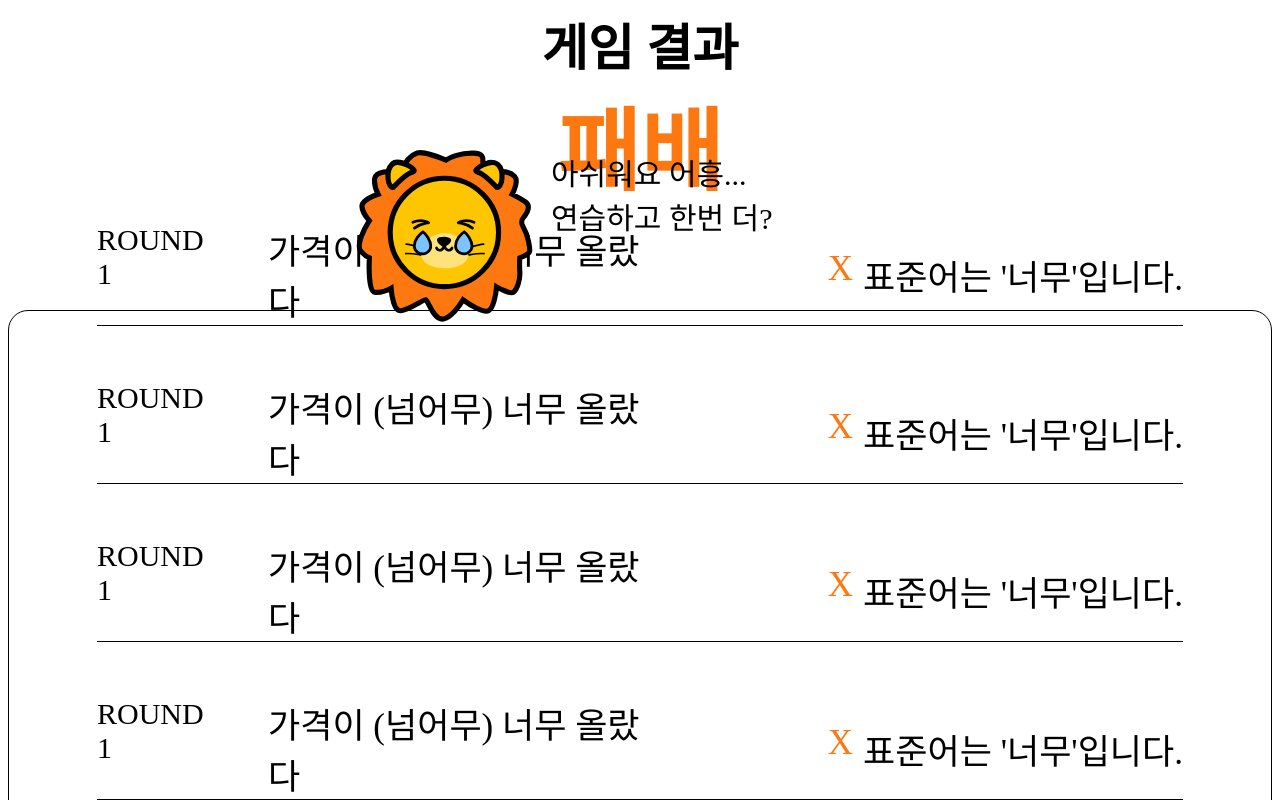
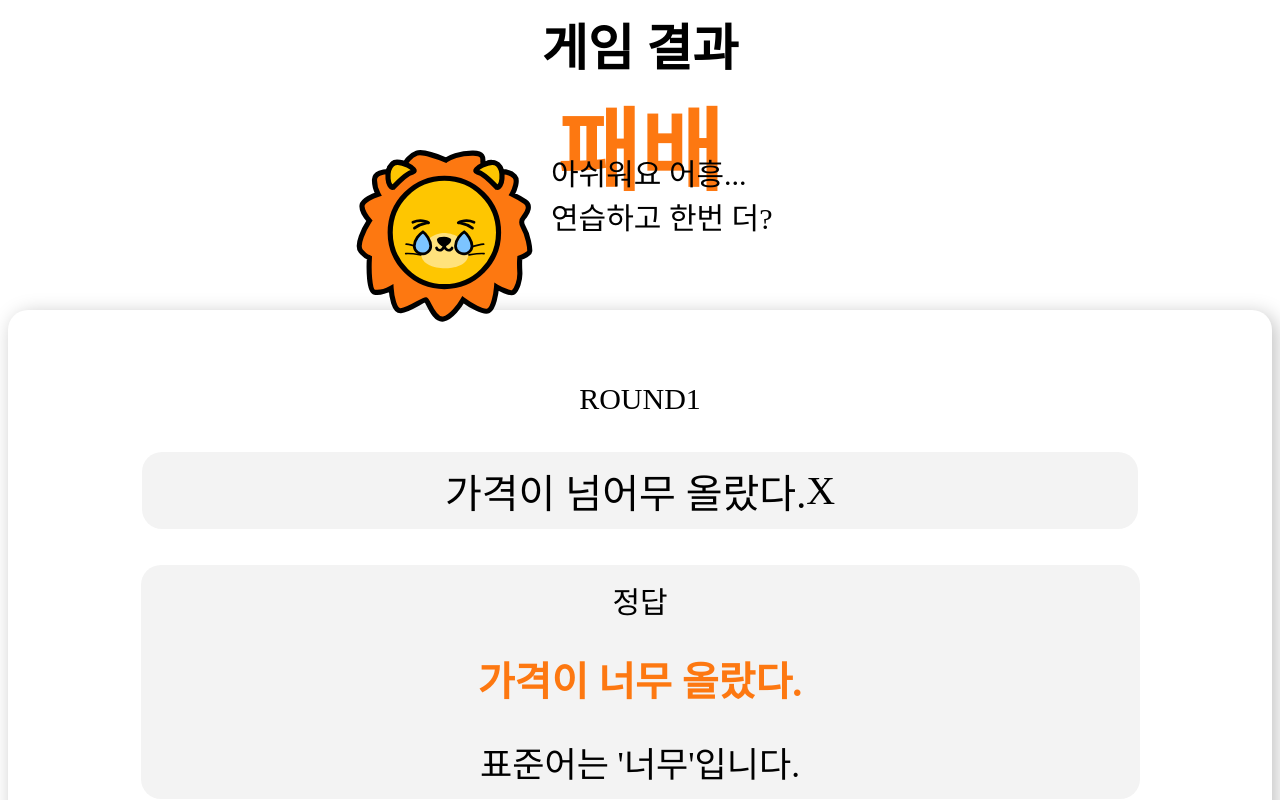
Before and after one commit to line4thon-team19/FE, a React (Vite) app: page /result in a window 1280 px wide. Shown: the top 800 px of the page. Built offline with nearby package versions, Linux system fonts and the light colour scheme; a web font is replaced by a local one.

Commit message:
프론트 작업

```diff
--- /dev/null
+++ b/src/components/ResultCard.jsx
@@ -0,0 +1,30 @@
+import React from 'react'
+
+const ResultCard = () => {
+  return (
+    <div id="ResultCard_wrap">
+        <div className="round">
+            ROUND1
+        </div>
+        <div className="input_container">
+            <div className="text">
+                가격이 넘어무 올랐다.
+            </div>
+            <div className="icon">
+                X
+            </div>
+        </div>
+        <div className="answer_container">
+            <p>정답</p>
+            <div className="answer1">
+                가격이 너무 올랐다.
+            </div>
+            <div className="answer2">
+                표준어는 '너무'입니다.
+            </div>
+        </div>
+    </div>
+  )
+}
+
+export default ResultCard
--- a/src/components/ResultRow.jsx
+++ /dev/null
@@ -1,20 +0,0 @@
-import React from 'react'
-
-const ResultRow = () => {
-  return (
-    <div id="ResultRow_wrap">
-        <div className="result">
-            <div className="answer_wrap1">
-                <div className="round">ROUND 1</div>
-                <div className="text">가격이 (넘어무) 너무 올랐다</div>
-            </div>
-            <div className="answer_wrap2">
-                <div className="answer">X</div>
-                <div className="answer_text">표준어는 '너무'입니다.</div>
-            </div>
-      </div>
-    </div>
-  )
-}
-
-export default ResultRow
--- a/src/pages/Result.jsx
+++ b/src/pages/Result.jsx
@@ -1,8 +1,7 @@
 import React from 'react'
-import ResultRow from '../components/ResultRow'
+import ResultCard from '../components/ResultCard'
 import LionComment from '../components/LionComment'
-import lion_icon from '../assets/images/lion.svg'
-import sad_lion_icon from '../assets/images/sad_lion.svg'
+import { Link } from 'react-router-dom'
 
 const Result = () => {
   return (
@@ -15,19 +14,17 @@ const Result = () => {
         <LionComment/>
       </div>
       <main>
-        <ResultRow/>
-        <ResultRow/>
-        <ResultRow/>
-        <ResultRow/>
-        <ResultRow/>
+        <ResultCard/>
       </main>
       <div className="btn">
         <button className="pratice">
           연습하러 가기
         </button>
-        <button className="home">
-          홈으로 돌아가기
-        </button>
+        <Link to='/'>
+          <button className="home">
+            홈으로 돌아가기
+          </button>
+        </Link>
       </div>
     </div>
   )
--- a/src/styles/Main.css
+++ b/src/styles/Main.css
@@ -157,7 +157,7 @@
         width: 100%;
         max-width: 1360px;
         height: 561px;
-        border: 1px solid black;
+       box-shadow: 4px 4px 20px rgba(0, 0, 0, 0.25);
         border-radius: 20px;
         box-sizing: border-box;
 
@@ -194,44 +194,64 @@
     }
 }
 
-#ResultRow_wrap{
-    width: 100%;
-
-    .result{
+#ResultCard_wrap{
     width: 100%;
     display: flex;
-            justify-content: space-between;
+    flex-direction: column;
     align-items: center;
-            font-size: 35px;
-            border-bottom: 1px solid black;
-
-            .answer_wrap1{
-                width: 50%;
-                display: flex;
-                justify-content: flex-start;
-                gap: 52px;
+    gap: 36px;
+    font-family: Paperozi;
 
     .round{
             font-size: 30px;
-                    font-family: Paperozi;
     }
 
+    .input_container{
+        display: flex;
+        justify-content: center;
+        align-items: center;
+        width: 996px;
+        height: 77px;
+        background-color: #F3F3F3;
+        border-radius: 20px;
+        font-size: 40px;
+
         .text{
-                    font-family: Paperozi;
-                }
+            font-size: 40px;
         }
 
-            .answer_wrap2{
-                width: 50%;
+        .icon{
+            font-size: 40px;
+        }
+
+    }
+
+    .answer_container{
+        width: 999px;
+        height: 234px;
+        background-color: #F3F3F3;
+        background-color: #F3F3F3;
+        border-radius: 20px;
+
         display: flex;
-                justify-content: flex-end;
-                gap: 10px;
-                font-family: Paperozi;
+        justify-content: center;
+        flex-direction: column;
+        align-items: center;
+        gap: 28px;
 
-                .answer{
+        p{
+            font-size: 30px;
+            margin: 0;
+        }
+
+        .answer1{
+            font-size: 40px;
+            font-weight: bold;
             color: #FD7811;
         }
 
+        .answer2{
+            font-size: 35px;
         }
     }
 
```
Also changed, not shown: src/assets/images/left.svg (added), src/assets/images/right.svg (added). Lines whose indentation alone changed are shown as unchanged.
